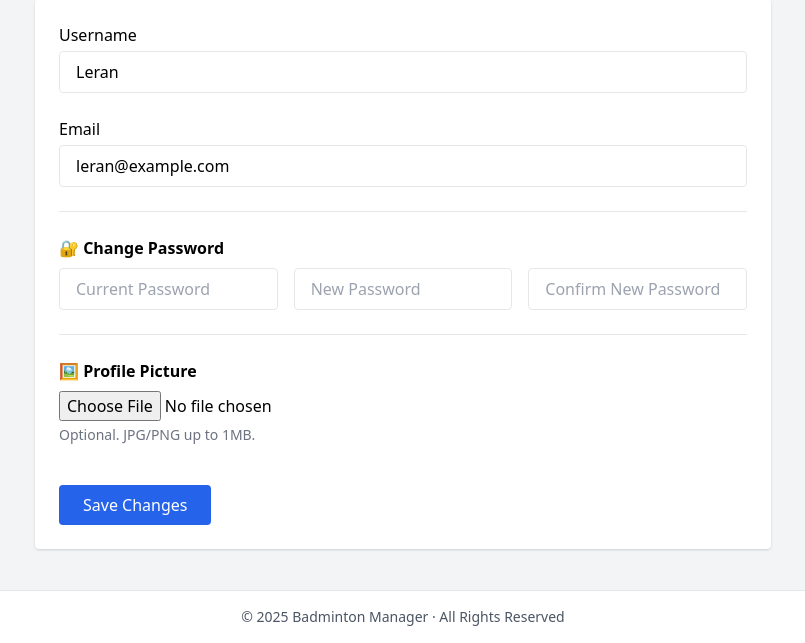
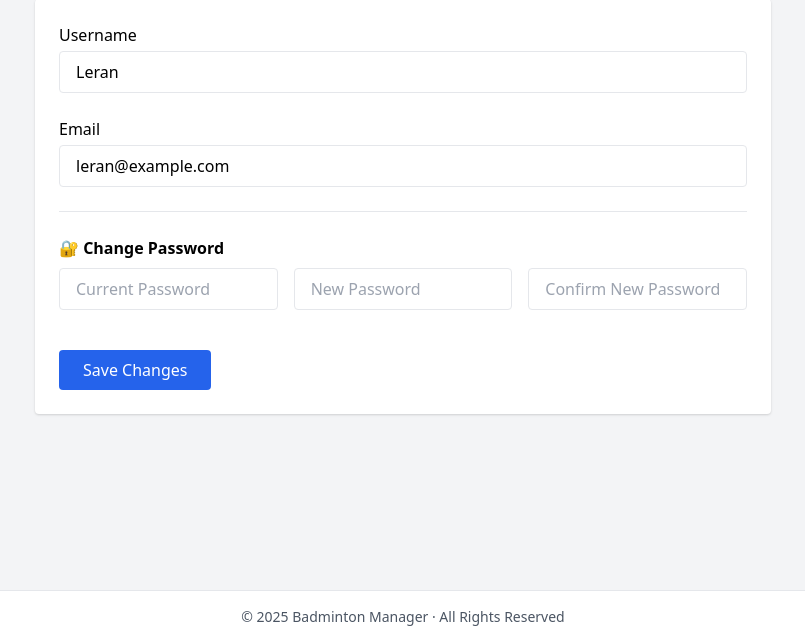
Before and after one commit to LeranPeng/AgilWebDev2025, a Flask app: page /settings in a window 1280 px wide. Shown: the part 157-800 px from the top of the page, without its empty margins (237-1042 px from the left). Run offline with Flask 3, Linux system fonts and the light colour scheme; a user stored in the database is signed in.

Commit message:
Fix issue that delete the profile picture.

```diff
--- a/templates/html/User_settings.html
+++ b/templates/html/User_settings.html
@@ -38,13 +38,6 @@
           <input type="password" id="newPassword" placeholder="New Password" class="border px-4 py-2 rounded" />
           <input type="password" id="confirmPassword" placeholder="Confirm New Password" class="border px-4 py-2 rounded" />
         </div>
-      </div>
-
-      <!-- Profile Picture (optional) -->
-      <div class="border-t pt-6">
-        <h3 class="font-semibold mb-2">🖼 Profile Picture</h3>
-        <input type="file" id="avatar" class="block" accept="image/*" />
-        <p class="text-sm text-gray-500 mt-1">Optional. JPG/PNG up to 1MB.</p>
       </div>
 
       <!-- Submit -->
```
